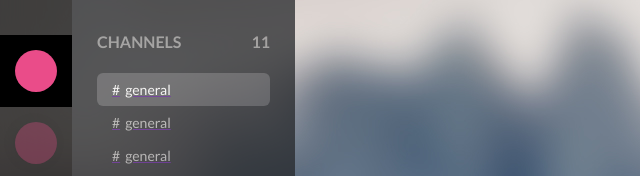
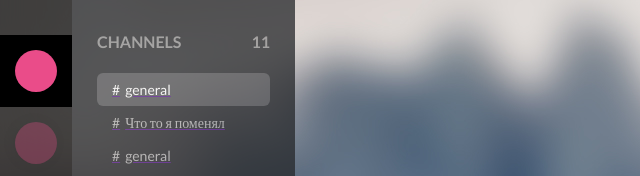
Before and after one commit to VladimirMolchanov/project-chat-test, a plain HTML site: page index.html in a window 1280 px wide. Shown: the top 176 px of the page, 0-640 px from the left. Drawn offline with Linux system fonts and the light colour scheme.

Commit message:
my first commit

```diff
--- a/index.html
+++ b/index.html
@@ -67,7 +67,7 @@
                     <div class="channel channel-list">
                         <ul>
                             <li class="channel-item channel-item--active"><a href=""><span>general</span></a></li>
-                            <li class="channel-item "><a href=""><span>general</span></a></li>
+                            <li class="channel-item "><a href=""><span>Что то я поменял</span></a></li>
                             <li class="channel-item "><a href=""><span>general</span></a></li>
                             <li class="channel-item "><a href=""><span>general</span></a></li>
                             <li class="channel-item "><a href=""><span>general</span></a></li>
```
